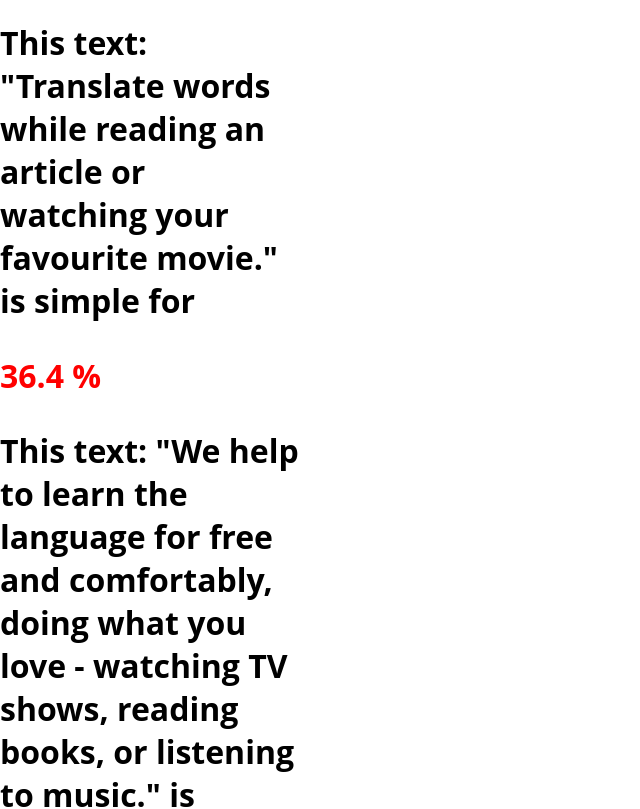
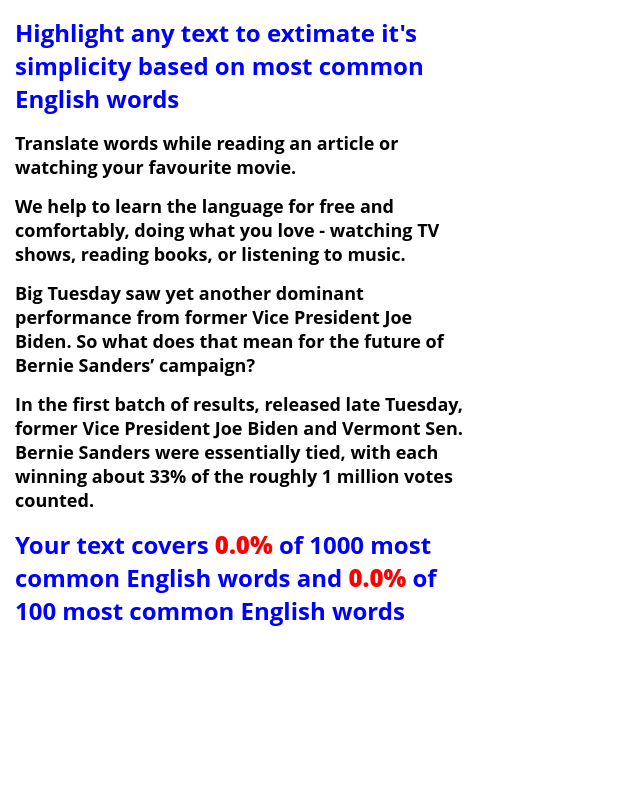
Before and after one commit to easably/checking-simple-english, a React (Create React App) app: page / in a window 1280 px wide. Shown: the top 809 px of the page, without its empty margins (0-640 px from the left). Built offline with nearby package versions, Linux system fonts and the light colour scheme.

Commit message:
Add static test for given texts right in extension

```diff
--- a/src/App.js
+++ b/src/App.js
@@ -1,20 +1,60 @@
-import React from 'react';
+import React, { Component } from 'react';
 
-import { simpleText } from './components/CheckText/SimpleText';
+import { simple_1000_Text } from './components/CheckText/Simple_1000_Text';
+import { simple_100_Text } from './components/CheckText/Simple_100_Text';
 
 
-function App() {
+export default class App extends Component {
 
-  return (
-    <div className="extension">
-      <h1>This text: "Translate words while reading an article or watching your favourite movie." is simple for
-        <p>{simpleText("Translate words while reading an article or watching your favourite movie.")}</p>
-      </h1>
-      <h1>This text: "We help to learn the language for free and comfortably, doing what you love - watching TV shows, reading books, or listening to music." is simple for
-        <p>{simpleText("We help to learn the language for free and comfortably, doing what you love - watching TV shows, reading books, or listening to music.")}</p>
-      </h1>
-    </div>
-  );
+  state = {
+    text: ''
+  }
+
+  componentDidMount() {
+    document.addEventListener("mouseup", this.getText);
+  }
+
+  getText = e => {
+    let getSelection = window.getSelection && window.getSelection();
+    if (
+      getSelection &&
+      getSelection.rangeCount &&
+      getSelection.rangeCount > 0
+    ) {
+      this.setState({
+        text: getSelection.toString()
+      })
+    }
+  };
+
+
+  render() {
+
+    const { text } = this.state;
+
+    return (
+
+      <div className="extension">
+
+        <h1 style={{ color: "blue" }}>Highlight any text to extimate it's simplicity based on most common English words</h1>
+
+        <h2>Translate words while reading an article or watching your favourite movie.</h2>
+
+        <h2>We help to learn the language for free and comfortably,
+          doing what you love - watching TV shows, reading books, or listening to music.</h2>
+
+        <h2>Big Tuesday saw yet another dominant performance from former Vice President Joe Biden.
+          So what does that mean for the future of Bernie Sanders’ campaign?</h2>
+
+        <h2>In the first batch of results, released late Tuesday, former Vice President Joe Biden and Vermont Sen.
+          Bernie Sanders were essentially tied, with each winning about 33% of the roughly 1 million votes counted.</h2>
+
+        <h1 style={{ color: "blue" }}>Your text covers <span style={{ fontWeight: "900", color: 'red' }}>{simple_1000_Text(text)} </span>
+        of 1000 most common English words
+        and <span style={{ fontWeight: "900", color: 'red' }}>{simple_100_Text(text)} </span>
+        of 100 most common English words</h1>
+      </div>
+
+    );
+  }
 }
-
-export default App;
--- /dev/null
+++ b/src/components/CheckText/Simple_1000_Text.js
@@ -0,0 +1,21 @@
+import { common_1000_EnglishWords } from '../../assets/EnglishCommonWords/1000_Words/1000_words';
+
+
+// Export reusable function to check text's complexity
+export const simple_1000_Text = (text) => {
+
+  const wordsArray = text.replace(/[,.!?]/, "").split(/\s+/);
+
+  let numberMatches = 0;
+
+  wordsArray.forEach((word) => {
+    if(common_1000_EnglishWords.some(e => e.toUpperCase() === word.toUpperCase())) {
+      numberMatches++;
+    }
+  });
+
+  const textSimplicity = (numberMatches / wordsArray.length * 100).toFixed(1);
+
+  return `${textSimplicity}%`;
+
+};
--- a/src/components/CheckText/SimpleText.js
+++ b/src/components/CheckText/Simple_100_Text.js
@@ -1,21 +1,21 @@
-
-import { common_1000_EnglishWords } from '../../assets/EnglishCommonWords/1000_Words/1000_words';
+import { common_100_EnglishWords } from '../../assets/EnglishCommonWords/100_Words/100_words';
 
 
 // Export reusable function to check text's complexity
-export const simpleText = (text) => {
+export const simple_100_Text = (text) => {
 
   const wordsArray = text.replace(/[,.!?]/, "").split(/\s+/);
 
   let numberMatches = 0;
 
   wordsArray.forEach((word) => {
-    if(common_1000_EnglishWords.some(e => e.toUpperCase() === word.toUpperCase())) {
+    if(common_100_EnglishWords.some(e => e.toUpperCase() === word.toUpperCase())) {
       numberMatches++;
     }
   });
 
   const textSimplicity = (numberMatches / wordsArray.length * 100).toFixed(1);
 
-  return `${textSimplicity} %`;
+  return `${textSimplicity}%`;
+
 };
--- a/src/index.css
+++ b/src/index.css
@@ -1,13 +1,10 @@
 body {
-  margin: 0;
+  margin: 15px;
   padding: 0;
   font-family: "Open sans", sans-serif;
+  font-size: 12px;
 }
 
 .extension {
-  width: 300px;
+  width: 450px;
 }
-
-.extension p {
-  color: red;
-}
```
